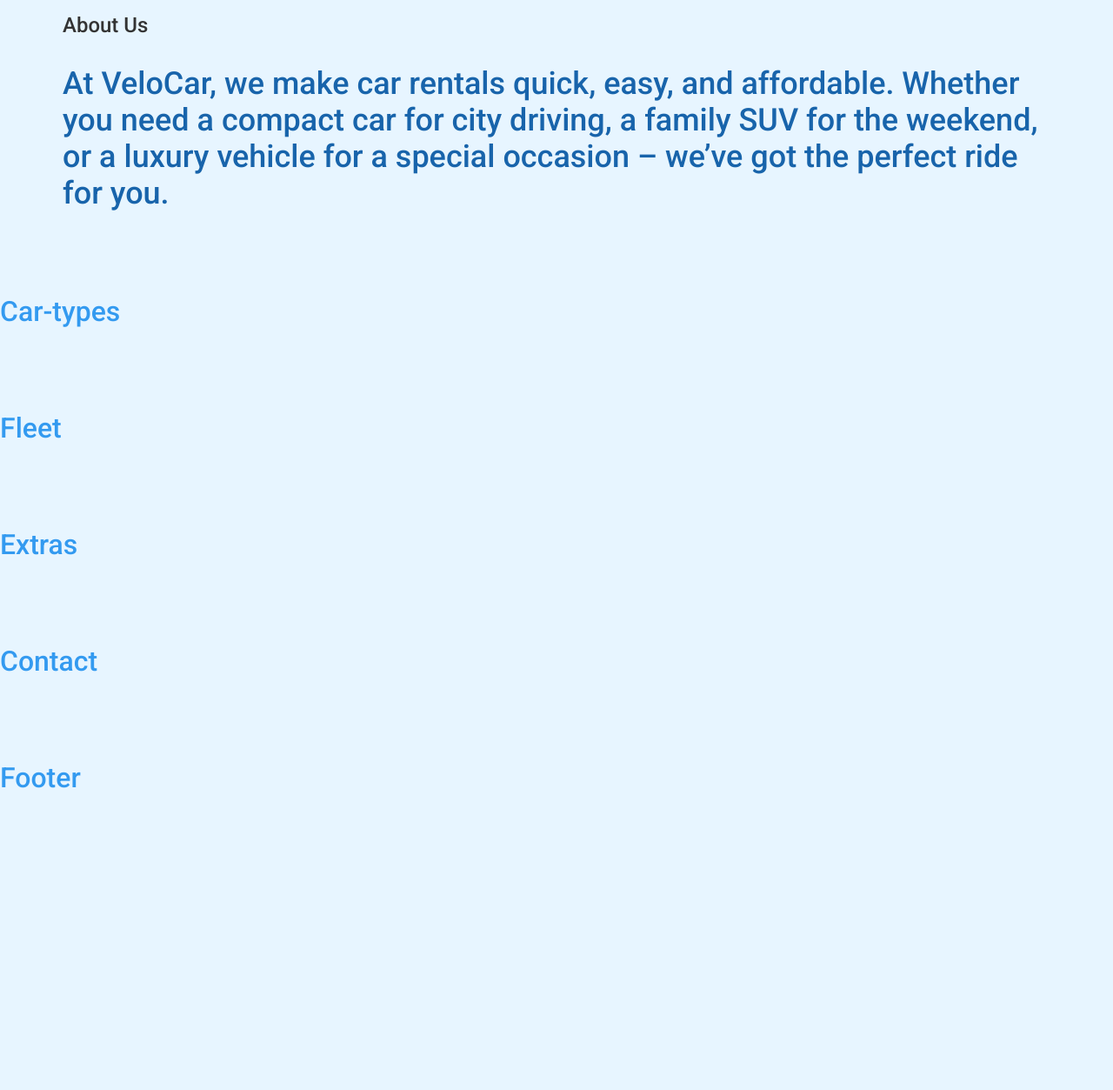
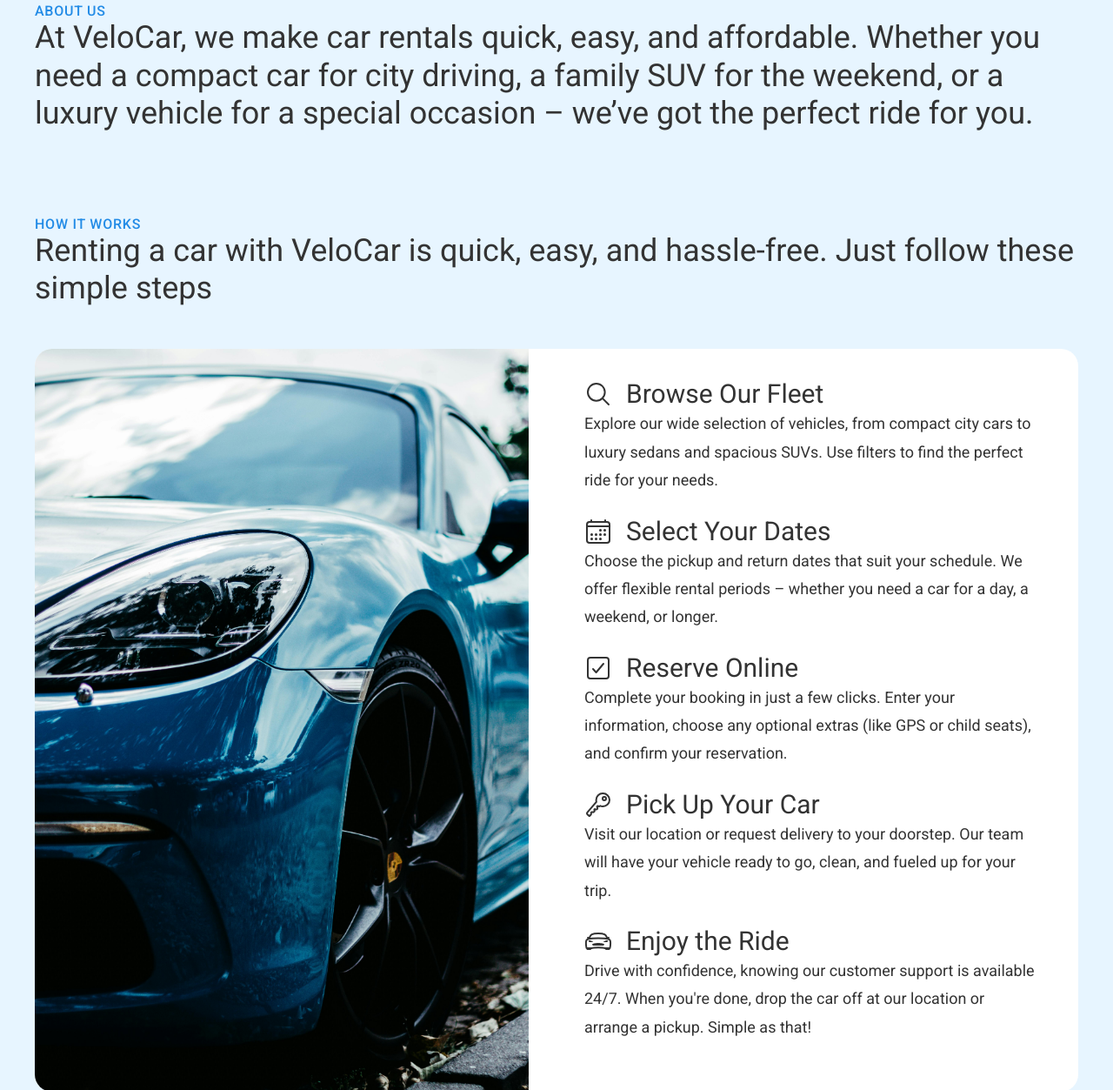
Before and after one commit to KacperKoow/VeloCar, a plain HTML site: page index.html in a window 1280 px wide. Shown: the part 790-2043 px from the top of the page at 87% size. Before the commit the page ends 1718 px from the top, so only its background shows below. Drawn offline with nearby package versions, Linux system fonts and the light colour scheme.

Commit message:
Upgrade about us section and add how it works section

```diff
--- a/css/base.css
+++ b/css/base.css
@@ -33,6 +33,16 @@
   background-color: var(--light-color);
 }
 
+section {
+  margin-bottom: 9.6rem;
+}
+
+.container {
+  width: 100%;
+  max-width: 1200px;
+  margin: 0 auto;
+}
+
 .heading-primary {
   font-size: 3.2rem;
   font-weight: 300;
@@ -40,16 +50,35 @@
 }
 
 .heading-secondary {
-  font-size: 2.4rem;
-  font-weight: 500;
-  color: var(--text-color);
-  padding-top: 1.2rem;
-  margin-bottom: 3.2rem;
+  font-size: 3.6rem;
+  font-weight: 400;
+  line-height: 1.2;
+  margin-bottom: 4.8rem;
 }
 
 .heading-tertiary {
-  font-size: 3.2rem;
+  font-size: 3rem;
+  font-weight: 400;
+  line-height: 1.2;
+}
+
+.subheading {
+  font-size: 1.6rem;
   font-weight: 500;
-  color: var(--primary-color);
-  margin-bottom: 1.5rem;
+  color: var(--dark-color);
+  text-transform: uppercase;
+  margin-bottom: 1.6rem;
+  letter-spacing: 0.75px;
 }
+
+.grid {
+  display: grid;
+  column-gap: 6.4rem;
+  row-gap: 9.6rem;
+}
+
+.white-container {
+  background-color: var(--white-color);
+  overflow: hidden;
+  border-radius: 20px;
+}
--- a/css/main.css
+++ b/css/main.css
@@ -1,14 +1,3 @@
-section {
-  margin-bottom: 9.6rem;
-}
-
-.container {
-  width: 100%;
-  max-width: 1200px;
-  margin: 0 auto;
-  padding: 0 3.2rem;
-}
-
 /* Header Container */
 .nav-container {
   display: flex;
@@ -128,3 +117,35 @@
   font-size: 3.6rem;
   color: var(--dark-color-2);
 }
+
+/* About it works Container */
+
+.grid--how {
+  grid-template-columns: 1fr 1fr;
+}
+
+.step-img {
+  width: 100%;
+}
+
+.step-text-box {
+  align-self: center;
+  margin-right: 4.8rem;
+}
+
+.step-title {
+  display: flex;
+  align-items: center;
+  gap: 1.6rem;
+}
+
+.step-icon {
+  height: 3.2rem;
+  width: 3.2rem;
+}
+
+.step-description {
+  font-size: 1.8rem;
+  line-height: 1.8;
+  margin-bottom: 2.4rem;
+}
--- a/index.html
+++ b/index.html
@@ -3,7 +3,6 @@
   <head>
     <meta charset="UTF-8" />
     <meta name="viewport" content="width=device-width, initial-scale=1.0" />
-    <title>VeloCar</title>
 
     <link rel="preconnect" href="https://fonts.googleapis.com" />
     <link rel="preconnect" href="https://fonts.gstatic.com" crossorigin />
@@ -15,6 +14,15 @@
     <link rel="stylesheet" href="css/base.css" />
     <link rel="stylesheet" href="css/main.css" />
     <link rel="stylesheet" href="css/responsive.css" />
+    <script
+      type="module"
+      src="https://unpkg.com/ionicons@7.1.0/dist/ionicons/ionicons.esm.js"
+    ></script>
+    <script
+      nomodule
+      src="https://unpkg.com/ionicons@7.1.0/dist/ionicons/ionicons.js"
+    ></script>
+    <title>VeloCar</title>
   </head>
   <body>
     <!-- Header Section -->
@@ -54,13 +62,85 @@
     <!-- About Us Section -->
     <section class="about-section" id="about">
       <div class="container">
-        <h2 class="heading-secondary">About Us</h2>
-        <p class="about-description">
+        <span class="subheading">About Us</span>
+        <h2 class="heading-secondary">
           At VeloCar, we make car rentals quick, easy, and affordable. Whether
           you need a compact car for city driving, a family SUV for the weekend,
           or a luxury vehicle for a special occasion – we’ve got the perfect
           ride for you.
-        </p>
+        </h2>
+      </div>
+    </section>
+
+    <!-- How it works Section -->
+    <section class="how-section">
+      <div class="container">
+        <span class="subheading">How it works</span>
+        <h2 class="heading-secondary">
+          Renting a car with VeloCar is quick, easy, and hassle-free. Just
+          follow these simple steps
+        </h2>
+      </div>
+      <div class="container white-container grid grid--how">
+        <div class="how-img-box">
+          <img
+            src="img/how-section.jpg"
+            class="step-img"
+            alt="iPhone app
+                  delivery screen"
+          />
+        </div>
+        <div class="step-text-box">
+          <div class="step-title">
+            <ion-icon class="step-icon" name="search-outline"></ion-icon>
+            <h3 class="heading-tertiary">Browse Our Fleet</h3>
+          </div>
+          <p class="step-description">
+            Explore our wide selection of vehicles, from compact city cars to
+            luxury sedans and spacious SUVs. Use filters to find the perfect
+            ride for your needs.
+          </p>
+          <div class="step-title">
+            <ion-icon class="step-icon" name="calendar-outline"></ion-icon>
+            <h3 class="heading-tertiary">Select Your Dates</h3>
+          </div>
+          <p class="step-description">
+            Choose the pickup and return dates that suit your schedule. We offer
+            flexible rental periods – whether you need a car for a day, a
+            weekend, or longer.
+          </p>
+          <div class="step-title">
+            <ion-icon class="step-icon" name="checkbox-outline"></ion-icon>
+            <h3 class="heading-tertiary">Reserve Online</h3>
+          </div>
+          <p class="step-description">
+            Complete your booking in just a few clicks. Enter your information,
+            choose any optional extras (like GPS or child seats), and confirm
+            your reservation.
+          </p>
+          <div class="step-title">
+            <ion-icon class="step-icon" name="key-outline"></ion-icon>
+            <h3 class="heading-tertiary">Pick Up Your Car</h3>
+          </div>
+          <p class="step-description">
+            Visit our location or request delivery to your doorstep. Our team
+            will have your vehicle ready to go, clean, and fueled up for your
+            trip.
+          </p>
+          <div class="step-title">
+            <ion-icon
+              class="step-icon"
+              class="step-icon"
+              name="car-sport-outline"
+            ></ion-icon>
+            <h3 class="heading-tertiary">Enjoy the Ride</h3>
+          </div>
+          <p class="step-description">
+            Drive with confidence, knowing our customer support is available
+            24/7. When you're done, drop the car off at our location or arrange
+            a pickup. Simple as that!
+          </p>
+        </div>
       </div>
     </section>
 
```
Also changed, not shown: img/how-section.jpg (added).
